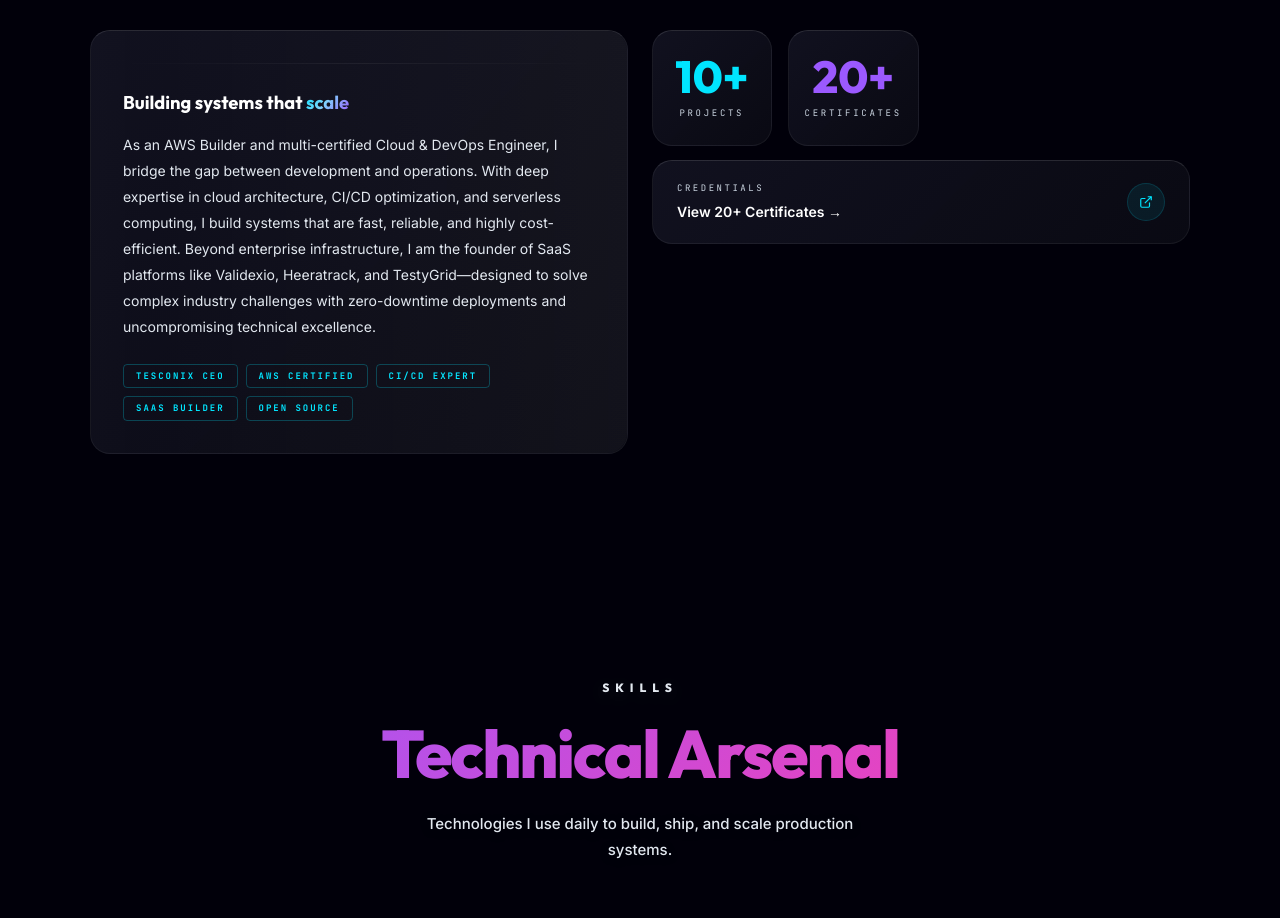
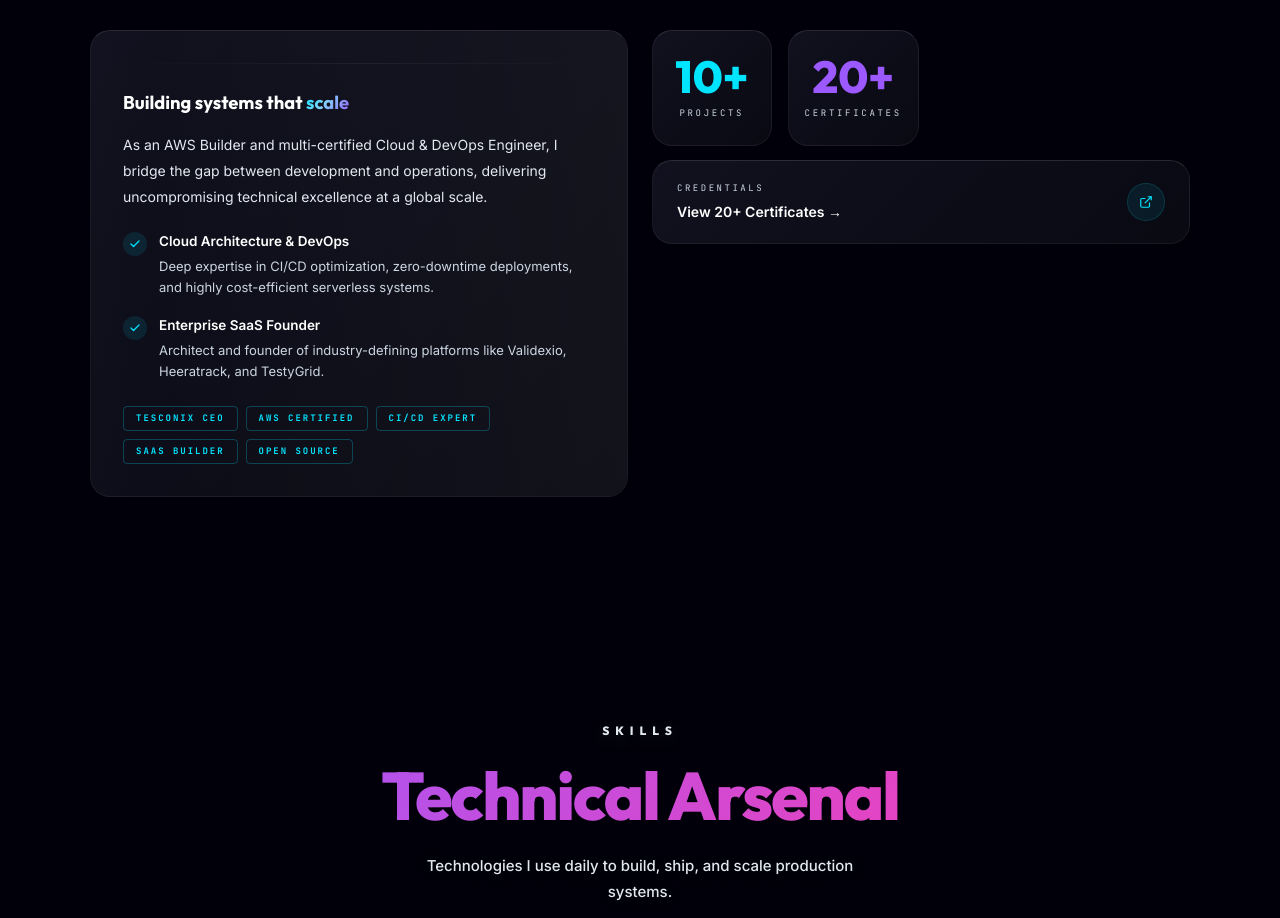
Before and after one commit to ridhampokiya2110/my-portfolio, a Next.js app: page / in a window 1280 px wide. Shown: the part 1060-1978 px from the top of the page. Built offline with nearby package versions, Linux system fonts and the light colour scheme.

Commit message:
feat: design premium structured layout for About section bio card

```diff
--- a/app/components/About.tsx
+++ b/app/components/About.tsx
@@ -60,9 +60,22 @@ export default function About() {
             <h3 className="font-display" style={{ fontFamily:"var(--font-display)", fontSize:"1.15rem", fontWeight:700, marginBottom:14 }}>
               Building systems that <span className="g-cyan">scale</span>
             </h3>
-            <p style={{ fontFamily:"var(--font-body)", color:"var(--t2)", fontSize:14, lineHeight:1.85, marginBottom:24 }}>
+            <p style={{ fontFamily:"var(--font-body)", color:"var(--t2)", fontSize:14, lineHeight:1.85, marginBottom:20 }}>
               {personalInfo.about}
             </p>
+            <div style={{ display: "flex", flexDirection: "column", gap: 16, marginBottom: 24 }}>
+              {personalInfo.aboutPillars?.map((p, i) => (
+                <div key={i} style={{ display: "flex", gap: 12, alignItems: "flex-start" }}>
+                  <div style={{ marginTop: 2, flexShrink: 0, width: 24, height: 24, borderRadius: "50%", background: "rgba(0, 229, 255, 0.1)", display: "flex", alignItems: "center", justifyContent: "center", color: "var(--cyan)" }}>
+                    <svg width="12" height="12" viewBox="0 0 24 24" fill="none" stroke="currentColor" strokeWidth="2.5" strokeLinecap="round" strokeLinejoin="round"><polyline points="20 6 9 17 4 12"></polyline></svg>
+                  </div>
+                  <div>
+                    <h4 style={{ color: "#fff", fontSize: 13.5, fontWeight: 600, marginBottom: 4 }}>{p.title}</h4>
+                    <p style={{ color: "var(--t3)", fontSize: 13, lineHeight: 1.6 }}>{p.desc}</p>
+                  </div>
+                </div>
+              ))}
+            </div>
             <div style={{ display:"flex", flexWrap:"wrap", gap:8 }}>
               {["Tesconix CEO", "AWS Certified", "CI/CD Expert", "SaaS Builder", "Open Source"].map(t => (
                 <span key={t} className="tag" style={{ fontFamily:"var(--font-code)", color:"var(--cyan)", borderColor:"rgba(0,229,255,0.25)", fontSize:9 }}>{t}</span>
--- a/app/lib/data.ts
+++ b/app/lib/data.ts
@@ -10,7 +10,17 @@ export const personalInfo = {
   location: "India",
   status: "Open to Opportunities",
   bio: "Passionate DevOps & Cloud Engineer and Founder of Tesconix Technologies. I specialise in serverless architectures, automated CI/CD pipelines, and scalable cloud solutions.",
-  about: "As an AWS Builder and multi-certified Cloud & DevOps Engineer, I bridge the gap between development and operations. With deep expertise in cloud architecture, CI/CD optimization, and serverless computing, I build systems that are fast, reliable, and highly cost-efficient. Beyond enterprise infrastructure, I am the founder of SaaS platforms like Validexio, Heeratrack, and TestyGrid—designed to solve complex industry challenges with zero-downtime deployments and uncompromising technical excellence.",
+  about: "As an AWS Builder and multi-certified Cloud & DevOps Engineer, I bridge the gap between development and operations, delivering uncompromising technical excellence at a global scale.",
+  aboutPillars: [
+    {
+      title: "Cloud Architecture & DevOps",
+      desc: "Deep expertise in CI/CD optimization, zero-downtime deployments, and highly cost-efficient serverless systems."
+    },
+    {
+      title: "Enterprise SaaS Founder",
+      desc: "Architect and founder of industry-defining platforms like Validexio, Heeratrack, and TestyGrid."
+    }
+  ],
   devto: "https://dev.to/ridhampokiya2110",
   github: "https://github.com/ridhampokiya2110",
   linkedin: "https://www.linkedin.com/in/ridham-pokiya-b7974a249",
```
